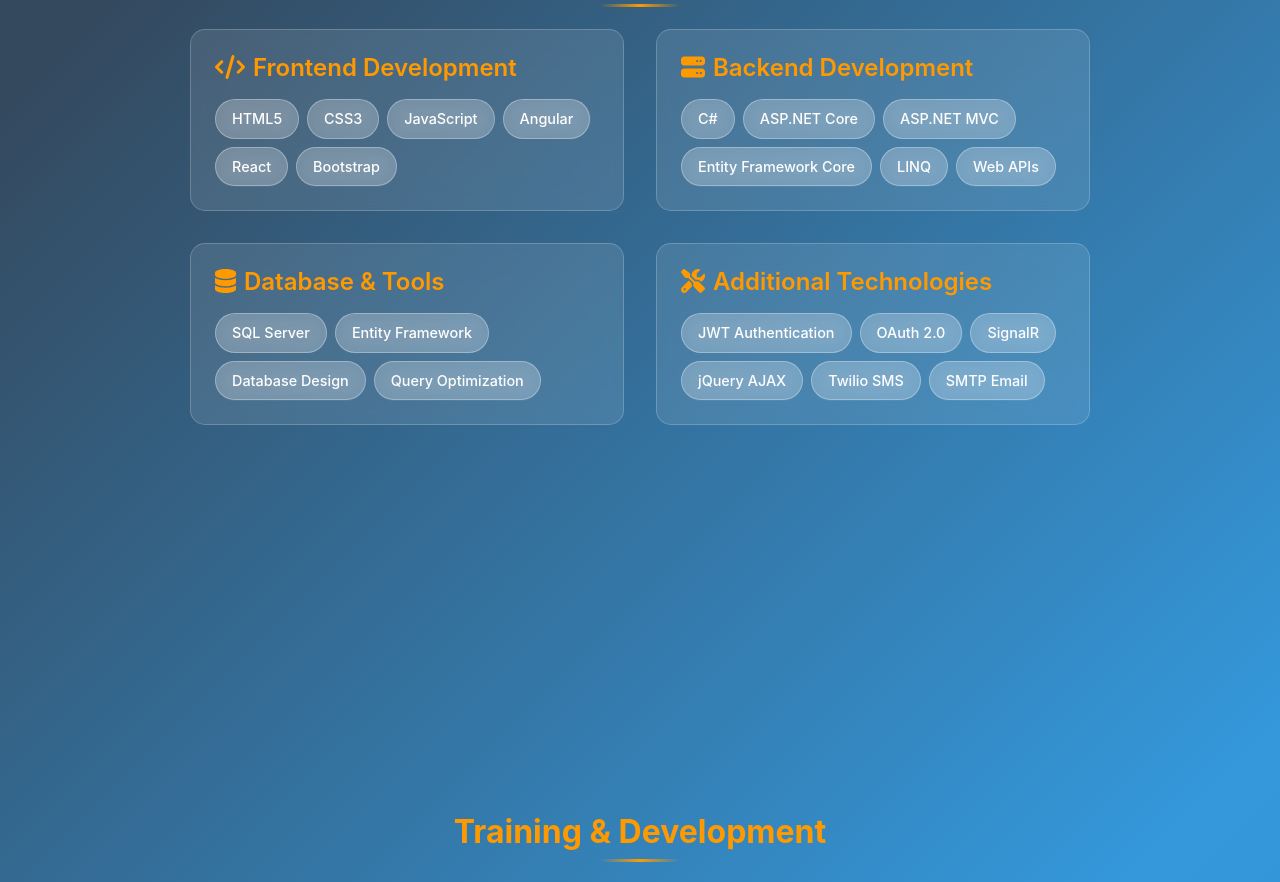
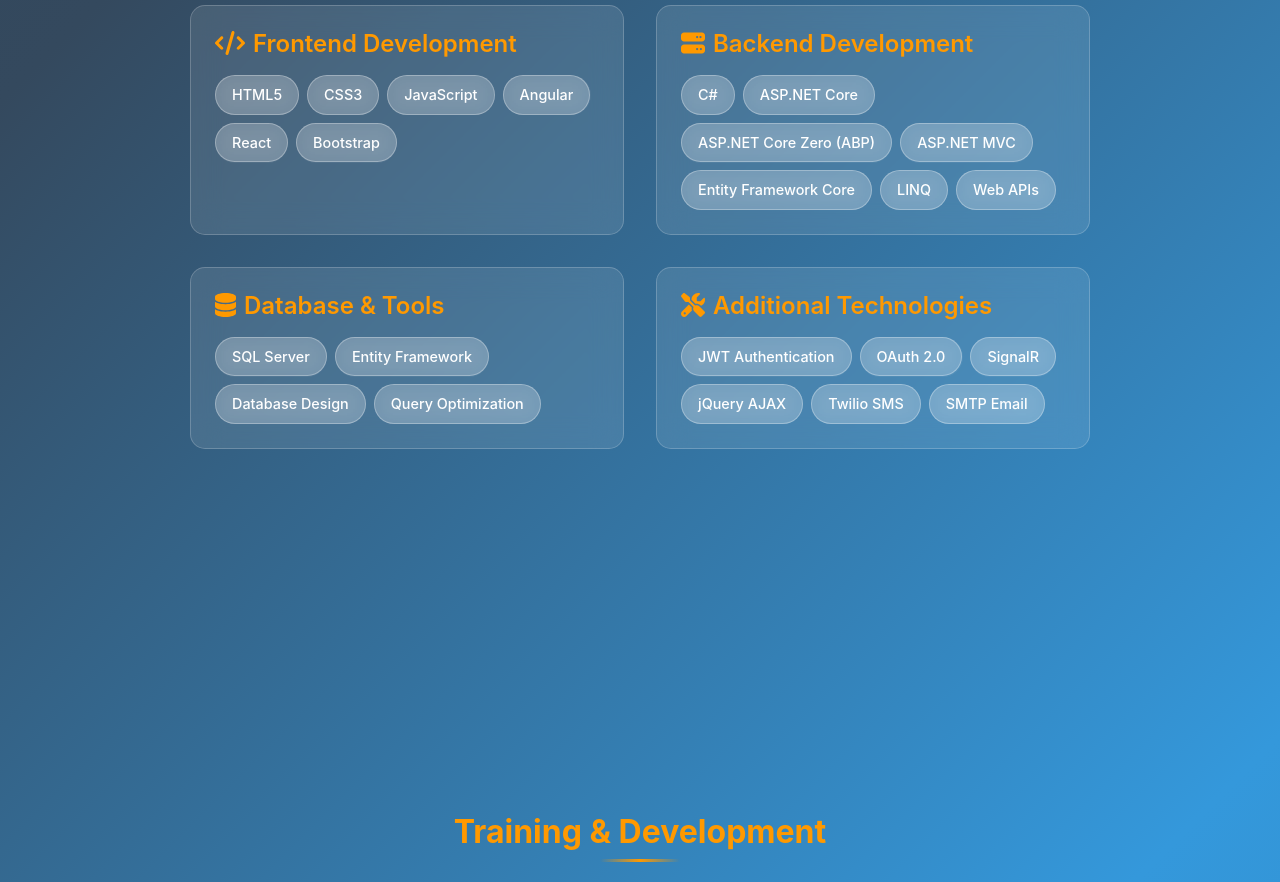
Before and after one commit to ahmedbasioni007/Portofolio, a plain HTML site: page index.html in a window 1280 px wide. Shown: the part 1808-2690 px from the top of the page. Drawn offline with nearby package versions, Linux system fonts and the light colour scheme.

Commit message:
ASP NET Zero ABP Addition

```diff
--- a/index.html
+++ b/index.html
@@ -879,6 +879,7 @@
                     <div class="skill-tags">
                         <span class="skill-tag">C#</span>
                         <span class="skill-tag">ASP.NET Core</span>
+                        <span class="skill-tag">ASP.NET Core Zero (ABP)</span>
                         <span class="skill-tag">ASP.NET MVC</span>
                         <span class="skill-tag">Entity Framework Core</span>
                         <span class="skill-tag">LINQ</span>
```
